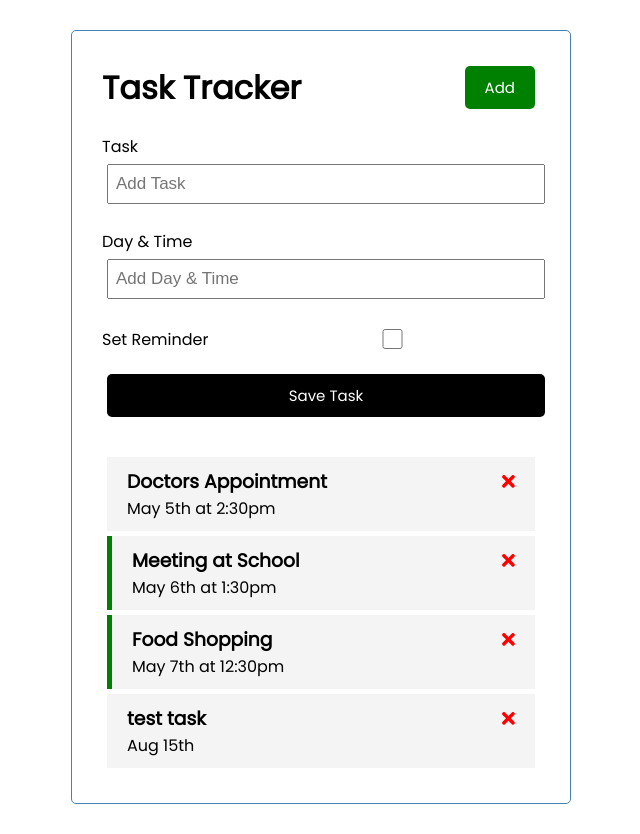
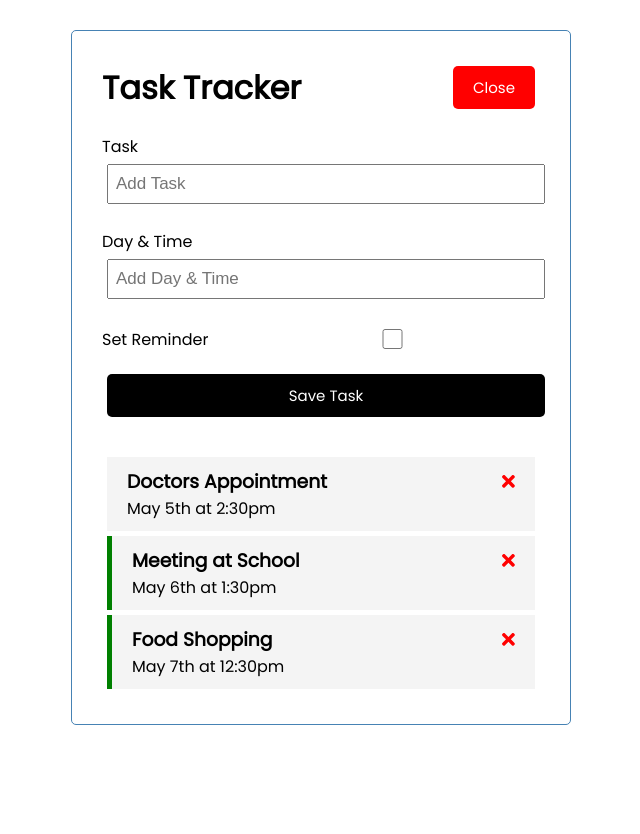
Before and after one commit to dev-hannahk/angular, an Angular app: page / in a window 1280 px wide. Both pictures are taken after a click on the button "Add". Shown: the whole page, without its empty margins (319-959 px from the left). After the commit the page ends 800 px from the top, so only its background shows below. Built offline with nearby package versions, Linux system fonts and the light colour scheme; data requests are answered from the project's data file.

Commit message:
toggle button and ui service

```diff
--- a/db.json
+++ b/db.json
@@ -17,12 +17,6 @@
       "text": "Food Shopping",
       "day": "May 7th at 12:30pm",
       "reminder": true
-    },
-    {
-      "text": "test task",
-      "day": "Aug 15th",
-      "reminder": false,
-      "id": 4
     }
   ]
 }
--- a/src/app/component/add-task/add-task.component.html
+++ b/src/app/component/add-task/add-task.component.html
@@ -1,4 +1,4 @@
-<form class="add-form" (ngSubmit)="onSubmit()">
+<form *ngIf="showAddTask" class="add-form" (ngSubmit)="onSubmit()">
   <div class="form-control">
     <label for="text">Task</label>
     <input
--- a/src/app/component/add-task/add-task.component.ts
+++ b/src/app/component/add-task/add-task.component.ts
@@ -1,4 +1,6 @@
 import { Component, OnInit, Output, EventEmitter } from '@angular/core';
+import { UiService } from 'src/app/services/ui.service';
+import { Subscription } from 'rxjs';
 import { Task } from '../../Task';
 
 @Component({
@@ -11,10 +13,13 @@
   text: string;
   day: string;
   reminder: boolean = false;
+  showAddTask: boolean;
+  subscription: Subscription;
 
-  constructor() {
-    this.text = '';
-    this.day = '';
+  constructor(private uiService: UiService) {
+    this.subscription = this.uiService
+      .onToggle()
+      .subscribe((value) => (this.showAddTask = value));
   }
 
   ngOnInit(): void {}
--- a/src/app/component/button/button.component.ts
+++ b/src/app/component/button/button.component.ts
@@ -10,10 +10,7 @@
   @Input() color: string;
   @Output() btnClick = new EventEmitter();
 
-  constructor() {
-    this.text = '';
-    this.color = '';
-  }
+  constructor() {}
 
   ngOnInit(): void {}
 
--- a/src/app/component/header/header.component.html
+++ b/src/app/component/header/header.component.html
@@ -1,8 +1,8 @@
 <header>
   <h1>{{ title }}</h1>
   <app-button
-    color="green"
-    text="Add"
+    color="{{ showAddTask ? 'red' : 'green' }}"
+    text="{{ showAddTask ? 'Close' : 'Add' }}"
     (btnClick)="toggleAddTask()"
   ></app-button>
 </header>
--- a/src/app/component/header/header.component.ts
+++ b/src/app/component/header/header.component.ts
@@ -1,4 +1,6 @@
 import { Component, OnInit } from '@angular/core';
+import { UiService } from 'src/app/services/ui.service';
+import { Subscription } from 'rxjs';
 
 @Component({
   selector: 'app-header',
@@ -7,11 +9,19 @@
 })
 export class HeaderComponent implements OnInit {
   title: string = 'Task Tracker';
-  constructor() {}
+  showAddTask: boolean = false;
+  subscription: Subscription;
+
+  constructor(private uiService: UiService) {
+    this.subscription = this.uiService
+      .onToggle()
+      .subscribe((value) => (this.showAddTask = value));
+  }
+
   // 라이프사이클 메서드
   ngOnInit(): void {}
 
   toggleAddTask() {
-    console.log('toggle');
+    this.uiService.toggleAddTask();
   }
 }
--- a/src/app/component/task-item/task-item.component.ts
+++ b/src/app/component/task-item/task-item.component.ts
@@ -8,7 +8,7 @@
   styleUrls: ['./task-item.component.css'],
 })
 export class TaskItemComponent implements OnInit {
-  @Input() task!: Task;
+  @Input() task: Task;
   @Output() onDeleteTask: EventEmitter<Task> = new EventEmitter();
   @Output() onToggleRemider: EventEmitter<Task> = new EventEmitter();
 
--- /dev/null
+++ b/src/app/services/ui.service.ts
@@ -0,0 +1,22 @@
+import { Injectable } from '@angular/core';
+import { Observable, Subject } from 'rxjs';
+
+@Injectable({
+  providedIn: 'root',
+})
+export class UiService {
+  private showAddTask: boolean = false;
+  private subject = new Subject<any>();
+
+  constructor() {}
+
+  // create method
+  toggleAddTask(): void {
+    this.showAddTask = !this.showAddTask;
+    this.subject.next(this.showAddTask);
+  }
+
+  onToggle(): Observable<any> {
+    return this.subject.asObservable();
+  }
+}
--- a/tsconfig.json
+++ b/tsconfig.json
@@ -16,7 +16,8 @@
     "importHelpers": true,
     "target": "es2017",
     "module": "es2020",
-    "lib": ["es2018", "dom"]
+    "lib": ["es2018", "dom"],
+    "strictPropertyInitialization": false
   },
   "angularCompilerOptions": {
     "enableI18nLegacyMessageIdFormat": false,
```
Also changed, not shown: 1 other file (tests, documents, lock files or other folders).
